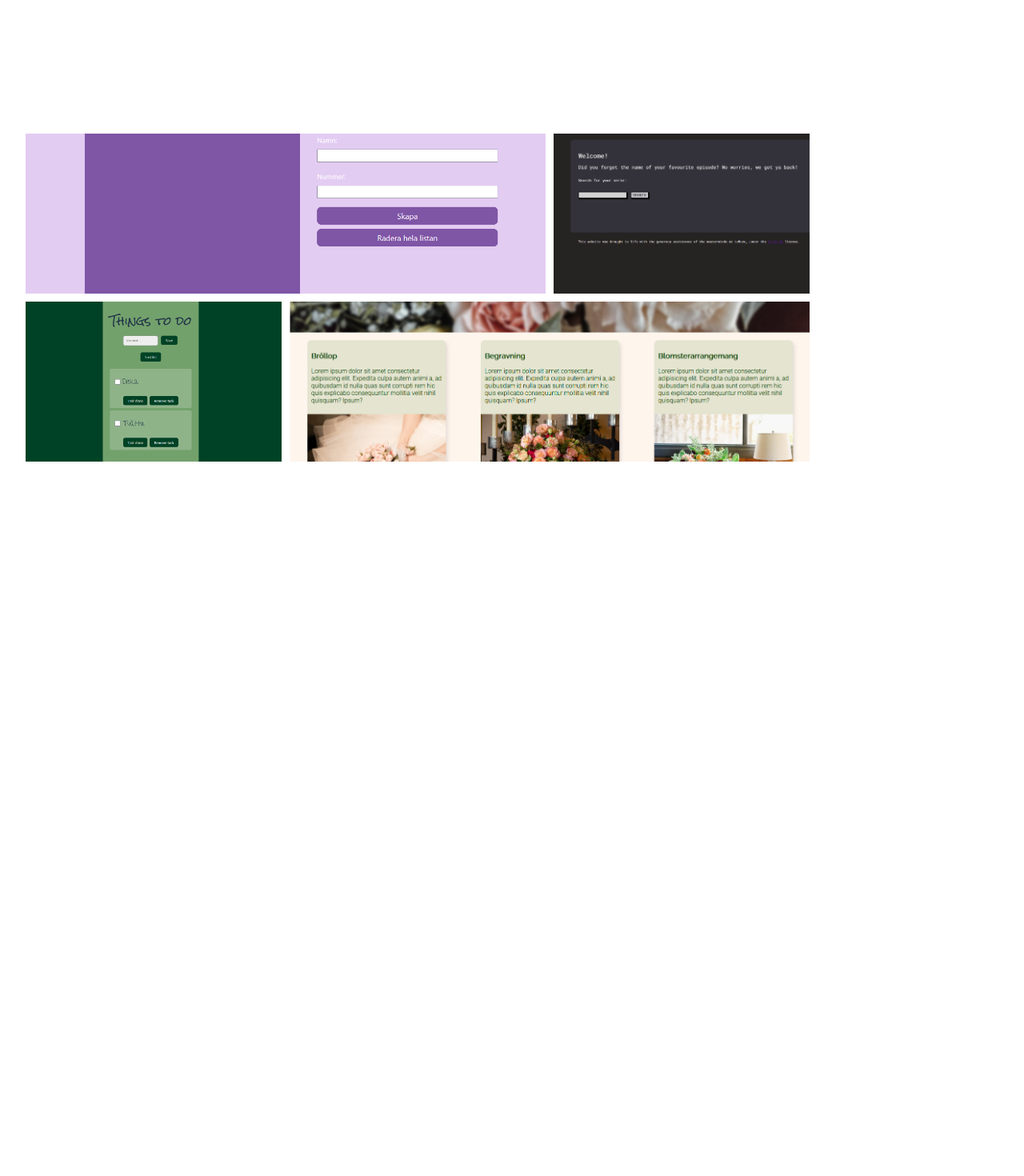
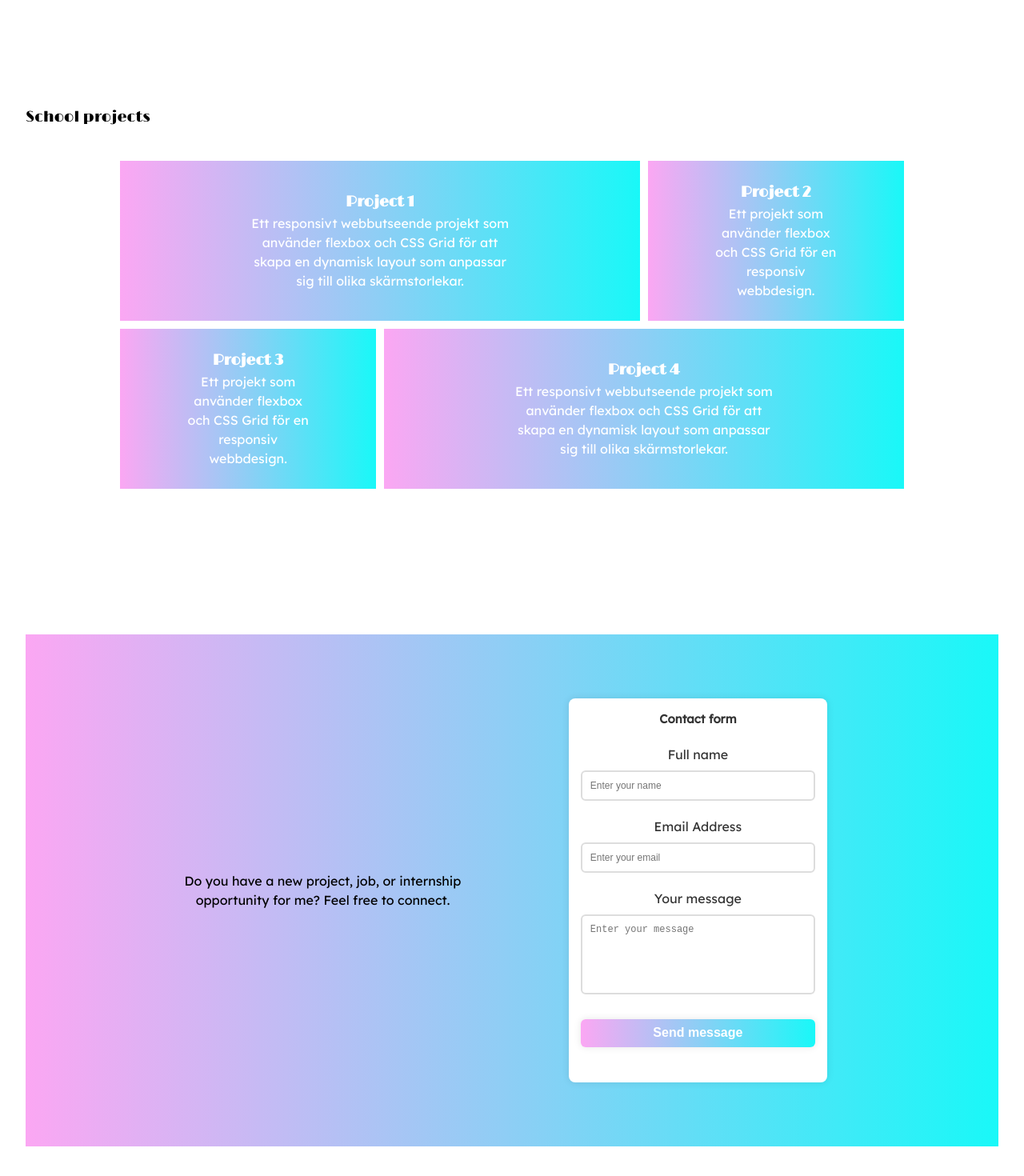
Before and after one commit to SophiaKornilia/Portfolio1.0, a React (Vite) app in the folder portfolio1.0/: page / in a window 1280 px wide. Shown: the part 2360-3830 px from the top of the page at 80% size. Before the commit the page ends 3164 px from the top, so only its background shows below. Built offline with nearby package versions, Linux system fonts and the light colour scheme.

Commit message:
fixed style and linkes in projects

```diff
--- a/portfolio1.0/package.json
+++ b/portfolio1.0/package.json
@@ -12,7 +12,8 @@
   "dependencies": {
     "react": "^18.2.0",
     "react-dom": "^18.2.0",
-    "react-icons": "^5.2.1"
+    "react-icons": "^5.2.1",
+    "sweetalert2": "^11.12.2"
   },
   "devDependencies": {
     "@types/react": "^18.2.43",
--- a/portfolio1.0/src/App.tsx
+++ b/portfolio1.0/src/App.tsx
@@ -1,11 +1,13 @@
 import "./App.css";
 import { About } from "./components/About";
+import { Contact } from "./components/Contact";
 import { Hero } from "./components/Hero";
 import { Navbar } from "./components/Navbar";
 import { Projects } from "./components/Projects";
 import { Skills } from "./components/Skills";
 
 function App() {
+
   return (
     <>
       <div>
@@ -14,6 +16,7 @@ function App() {
         <About />
         <Skills />
         <Projects />
+        <Contact />
       </div>
     </>
   );
--- /dev/null
+++ b/portfolio1.0/src/components/Contact.css
@@ -0,0 +1,99 @@
+.contactContainer {
+  display: flex;
+  background: var(--linear-color);
+  align-items: center;
+  justify-content: center;
+  position: relative;
+  height: 80vh;
+}
+
+.separator {
+  width: 0;
+  height: 0;
+  border-right: 79vw solid transparent;
+  border-bottom: 13.9vw solid #fff;
+  margin-top: -13vw;
+}
+/*
+.contactContainer::after {
+  content: "";
+  position: absolute;
+  top: -150px;
+  left: 0;
+  width: 100%;
+  height: 100%;
+  background-image: var(--linear-color);
+  transform: skewY(-6deg);
+  transform-origin: top left;
+  z-index: -1;
+} */
+
+.textContainer {
+  width: 30%;
+  margin-right: 100px;
+}
+
+.contact {
+  display: flex;
+  justify-content: center;
+  align-items: center;
+  min-height: 100vh;
+}
+
+form {
+  max-width: 600px;
+  width: 100%;
+  height: 60vh;
+  background: #fff;
+  padding: 15px 15px 20px;
+  border-radius: 8px;
+  box-shadow: 0 0 10px rgba(0, 0, 0, 0.1);
+  color: #333;
+  margin: 25px;
+}
+
+form h2 {
+  font-size: 15px;
+  text-align: center;
+}
+
+form .inputBox {
+  margin-top: 20px;
+}
+
+.inputBox .field {
+  width: 100%;
+  height: 30%;
+  background: transparent;
+  border: 2px solid #ddd;
+  outline: none;
+  border-radius: 6px;
+  padding: 10px;
+  font-size: 12px;
+  color: #333;
+  margin-top: 8px;
+}
+
+.inputBox .field.mess {
+  height: 100px;
+  resize: none;
+}
+
+form button {
+  width: 100%;
+  height: 35px;
+  background: var(--linear-color);
+  border: none;
+  border-radius: 6px;
+  box-shadow: 0 0 10px rgba(0, 0, 0, 0.1);
+  cursor: pointer;
+  font-size: 16px;
+  color: #fff;
+  font-weight: 500;
+  margin-top: 25px;
+  transition: 0.5s ease-in-out;
+}
+
+form button h4:hover {
+  transform: scale(1.1);
+}
--- /dev/null
+++ b/portfolio1.0/src/components/Contact.tsx
@@ -0,0 +1,85 @@
+import "./Contact.css";
+import Swal from "sweetalert2";
+
+export const Contact = () => {
+  const onSubmit = async (event: React.FormEvent<HTMLFormElement>) => {
+    event.preventDefault();
+    const formData = new FormData(event.currentTarget);
+
+    formData.append("access_key", "21234ec1-0f9e-47cc-9b9f-9d49f7fbde93");
+
+    const object = Object.fromEntries(formData);
+    const json = JSON.stringify(object);
+
+    const res = await fetch("https://api.web3forms.com/submit", {
+      method: "POST",
+      headers: {
+        "Content-Type": "application/json",
+        Accept: "application/json",
+      },
+      body: json,
+    }).then((res) => res.json());
+
+    if (res.success) {
+      Swal.fire({
+        title: "Success!",
+        text: "Message sent successfully!",
+        icon: "success",
+      });
+    }
+  };
+
+  return (
+    <div>
+      <div className="separator"></div>
+      <div className="separator"></div>
+      <div className="contactContainer">
+        <div className="textContainer">
+          <p>
+            Do you have a new project, job, or internship opportunity for me?
+            Feel free to connect.
+          </p>
+        </div>
+        <div>
+          <section className="contact">
+            <form onSubmit={onSubmit}>
+              <h2>Contact form</h2>
+              <div className="inputBox">
+                <label>Full name</label>
+                <input
+                  type="text"
+                  className="field"
+                  placeholder="Enter your name"
+                  name="name"
+                  required
+                />
+              </div>
+              <div className="inputBox">
+                <label>Email Address</label>
+                <input
+                  type="email"
+                  className="field"
+                  placeholder="Enter your email"
+                  name="email"
+                  required
+                />
+              </div>
+              <div className="inputBox">
+                <label>Your message</label>
+                <textarea
+                  name="message"
+                  className="field mess"
+                  placeholder="Enter your message"
+                  required
+                ></textarea>
+              </div>
+              <button type="submit">
+                <h4>Send message</h4>
+              </button>
+            </form>
+          </section>
+        </div>
+      </div>
+    </div>
+  );
+};
--- a/portfolio1.0/src/components/Projects.css
+++ b/portfolio1.0/src/components/Projects.css
@@ -5,6 +5,15 @@
   height: 100vh;
   display: flex;
   align-items: center;
+  flex-direction: column;
+  justify-content: center;
+}
+
+.titleContainer {
+  align-self: flex-start;
+  font-family: "Limelight", sans-serif;
+  font-size: 1.2rem;
+  margin-bottom: 40px;
 }
 
 .projectContainer {
@@ -25,6 +34,7 @@
   width: 100%;
   height: 100%;
   overflow: hidden;
+  background-image: var(--linear-color);
 }
 
 .galleryItem .image img {
@@ -33,11 +43,32 @@
   object-fit: cover;
   object-position: 50% 50%;
   cursor: pointer;
+  opacity: 0;
   transition: 0.5s ease-in-out;
 }
 
 .galleryItem:hover .image img {
   transform: scale(1.5);
+  opacity: 1;
+}
+.galleryItem .text {
+  opacity: 1;
+  position: absolute;
+  top: 50%;
+  left: 50%;
+  transform: translate(-50%, -50%);
+  color: #fff;
+  /* font-size: 20px; */
+  pointer-events: none;
+  z-index: 4;
+  transition: 0.3s ease-in-out;
+}
+
+.galleryItem .text h3 {
+  font-family: "Limelight", sans-serif;
+}
+.galleryItem:hover .text {
+  opacity: 1;
 }
 
 //https://www.youtube.com/watch?v=gvPyJ0rc944 - to do animation with text on the pictures 19min
--- a/portfolio1.0/src/components/Projects.tsx
+++ b/portfolio1.0/src/components/Projects.tsx
@@ -6,34 +6,93 @@ import projectFour from "./images/Screenshot 2024-02-01 194213.png";
 
 export const Projects = () => {
   return (
+    //Fix with linkes and right projects
     <div className="projectPageContainer">
+      <div className="titleContainer">School projects</div>
       <div className="projectContainer">
         <div className="galleryContainer w4">
           <div className="galleryItem">
+            <a
+              href="https://github.com/SophiaKornilia/kunskapskontroll2"
+              target="_blank"
+              rel="noopener noreferrer"
+            >
               <div className="image">
                 <img src={projectOne} alt="projectOne" />
               </div>
+              <div className="text">
+                <h3>Project 1</h3>
+                <p>
+                  Ett responsivt webbutseende projekt som använder flexbox och
+                  CSS Grid för att skapa en dynamisk layout som anpassar sig
+                  till olika skärmstorlekar.
+                </p>
+              </div>
+            </a>
           </div>
         </div>
         <div className="galleryContainer w2">
           <div className="galleryItem">
+            <a
+              href="https://github.com/maijanp/blomsterhornan"
+              target="_blank"
+              rel="noopener noreferrer"
+            >
               <div className="image">
                 <img src={projectTwo} alt="projectTwo" />
               </div>
+              <div className="text">
+                {" "}
+                <h3>Project 2</h3>
+                <p>
+                  Ett projekt som använder flexbox och CSS Grid för en responsiv
+                  webbdesign.
+                </p>
+              </div>
+            </a>
           </div>
         </div>
         <div className="galleryContainer w2">
           <div className="galleryItem">
+            <a
+              href="https://github.com/Medieinstitutet/the-todos-SophiaKornelia"
+              target="_blank"
+              rel="noopener noreferrer"
+            >
               <div className="image">
                 <img src={projectThree} alt="projectThree" />
               </div>
+              <div className="text">
+                {" "}
+                <h3>Project 3</h3>
+                <p>
+                  Ett projekt som använder flexbox och CSS Grid för en responsiv
+                  webbdesign.
+                </p>
+              </div>
+            </a>
           </div>
         </div>
         <div className="galleryContainer w4">
           <div className="galleryItem">
+            <a
+              href="https://github.com/SophiaKornilia/kunskapskontroll3"
+              target="_blank"
+              rel="noopener noreferrer"
+            >
               <div className="image">
                 <img src={projectFour} alt="projectFour" />
               </div>
+              <div className="text">
+                {" "}
+                <h3>Project 4</h3>
+                <p>
+                  Ett responsivt webbutseende projekt som använder flexbox och
+                  CSS Grid för att skapa en dynamisk layout som anpassar sig
+                  till olika skärmstorlekar.
+                </p>
+              </div>
+            </a>
           </div>
         </div>
       </div>
--- a/portfolio1.0/src/components/Skills.css
+++ b/portfolio1.0/src/components/Skills.css
@@ -56,5 +56,6 @@
   .box2,
   .box3 {
     width: 100%;
+    max-width: 100vh;
   }
 }
```
Also changed, not shown: 1 other file (tests, documents, lock files or other folders). Lines whose indentation alone changed are shown as unchanged.
